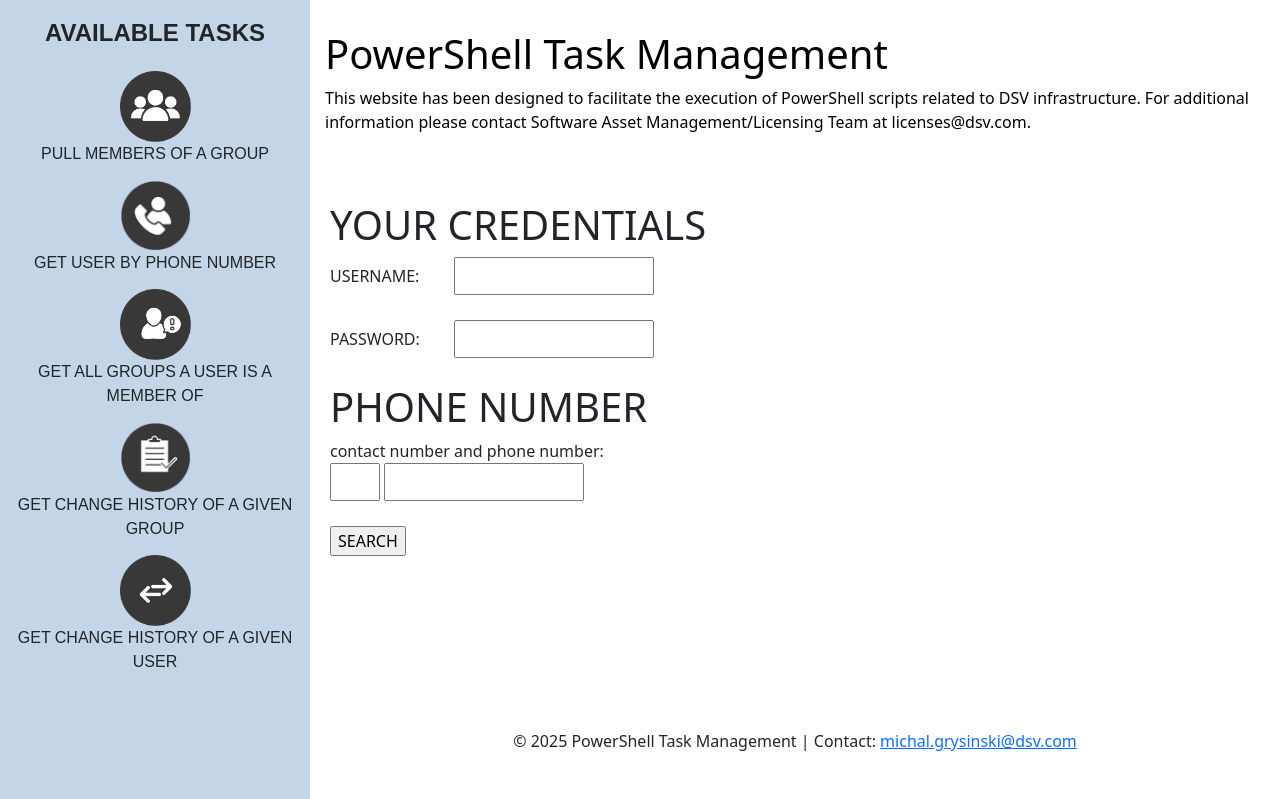
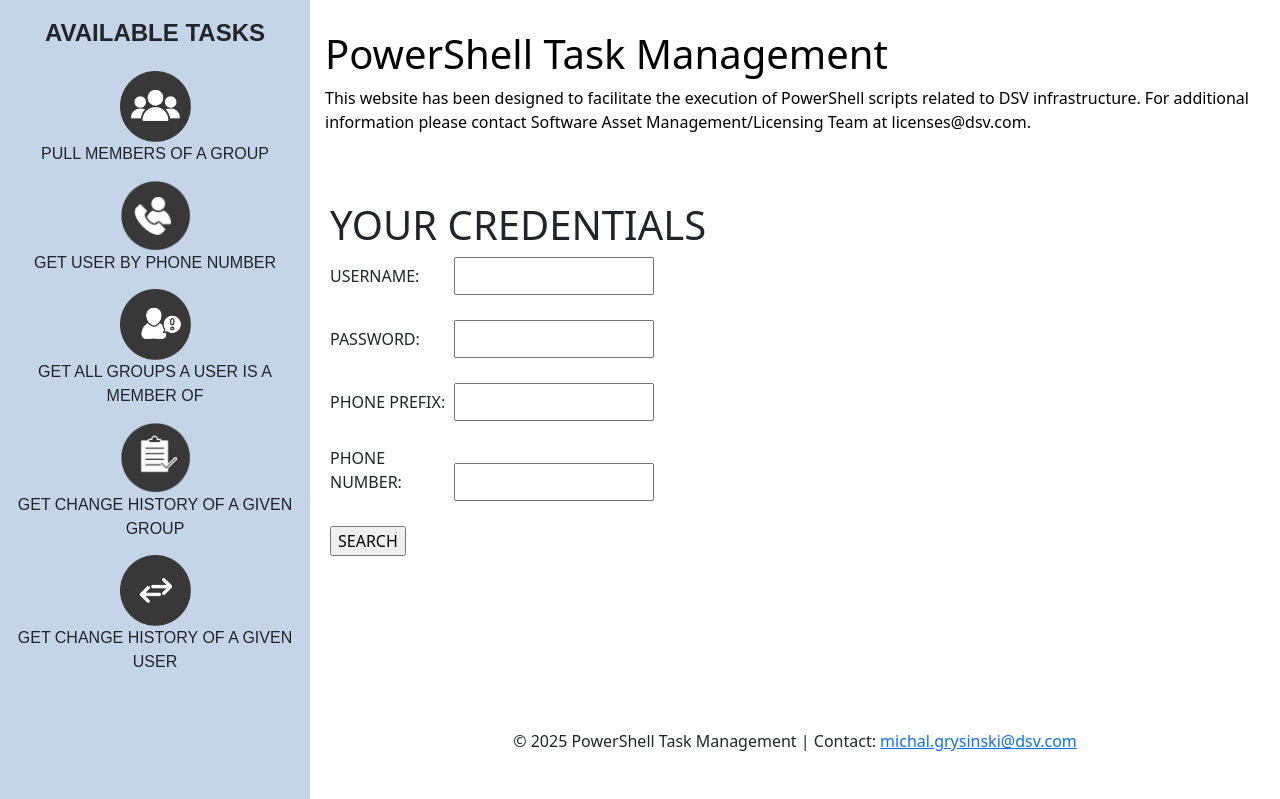
Before and after one commit to DSVprojectTeam/sdpowershell, a Flask app: page /GetUserByPhoneNumber in a window 1280 px wide. Shown: the part 59-858 px from the top of the page. Run offline with Flask 3, Linux system fonts and the light colour scheme.

Commit message:
Update GetUserByPhoneNumber.html

```diff
--- a/templates/GetUserByPhoneNumber.html
+++ b/templates/GetUserByPhoneNumber.html
@@ -4,27 +4,32 @@
 <h1>YOUR CREDENTIALS</h1>
 <form action="/GetUserByPhoneNumber" method="POST">
     <div class="form-row">
-        <label for="pole1">USERNAME:</label>
-        <input type="text" id="username" name="username" class="input">
+        <label for="username">USERNAME:</label>
+        <input type="text" id="username" name="username">
     </div>
 
     <div class="form-row">
-        <label for="pole2">PASSWORD:</label>
+        <label for="password">PASSWORD:</label>
         <input type="password" id="password" name="password">
     </div>
 
-    <h1>PHONE NUMBER</h1>
-    <wide-label for="pole1">contact number and phone number:</wide-label>
     <div class="form-row">
-        <input type="text" id="phone_prefix" name="phone_prefix" class="wide-input">
-        <input type="text" id="phone_number" name="phone_number" class="input">
+        <label for="phone_prefix">PHONE PREFIX:</label>
+        <input type="text" id="phone_prefix" name="phone_prefix">
+    </div>
+
+    <div class="form-row">
+        <label for="phone_number">PHONE NUMBER:</label>
+        <input type="text" id="phone_number" name="phone_number">
     </div>
 
     <input type="submit" value="SEARCH">
 </form>
 
-{% if username and password and phone_prefix and phone_number %}
-    <p>Otrzymano dane: {{ username }}, {{ password }}, {{ phone_prefix }}, {{phone_number}}</p>
+<div style="margin-top: 50px;"></div>
+{% if result %}
+    <h2>USER:</h2>
+    <p>{{ result['users'] }}</p>
 {% endif %}
 
 <style>
@@ -37,19 +42,6 @@
         width: 120px;
     }
 
-    .wide-label{
-        display: inline-block;
-        width: 300px;
-    }
-
-    .wide-input[type="text"] {
-        padding: 5px;
-        width: 50px;
-        font-family: inherit;
-        font-size: 16px;
-        box-sizing: border-box;
-    }
-
     input[type="text"], input[type="password"] {
         padding: 5px;
         width: 200px;
```
